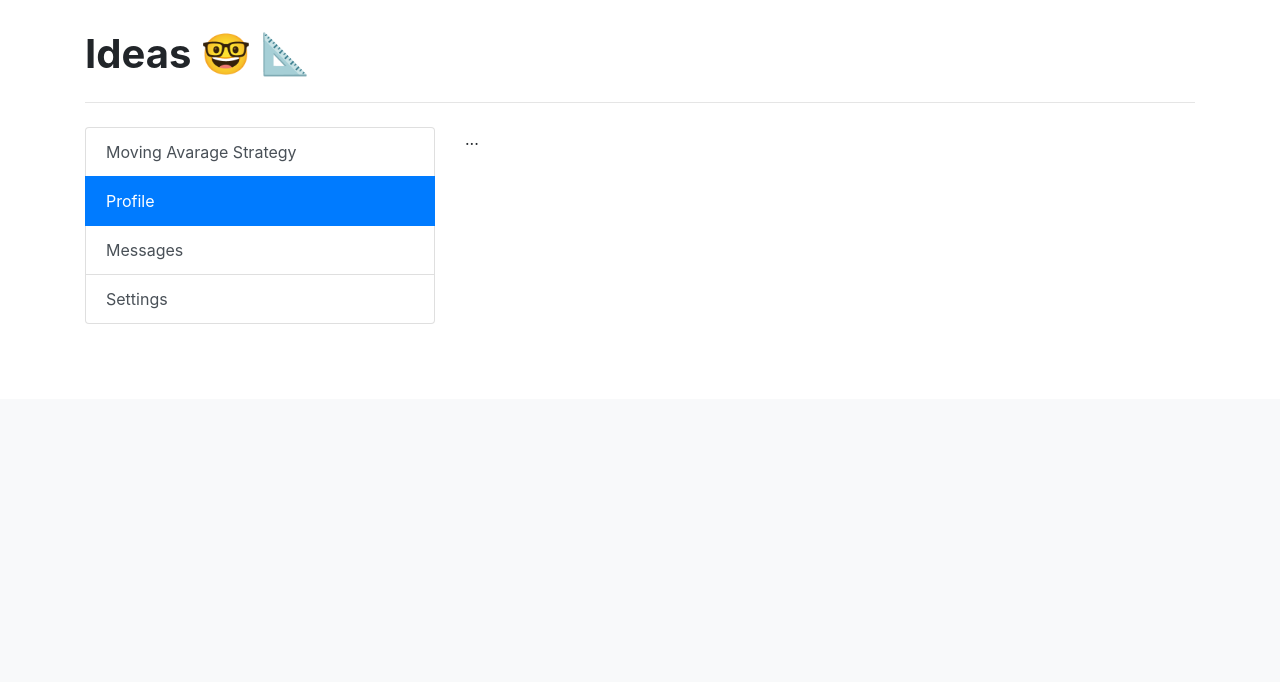
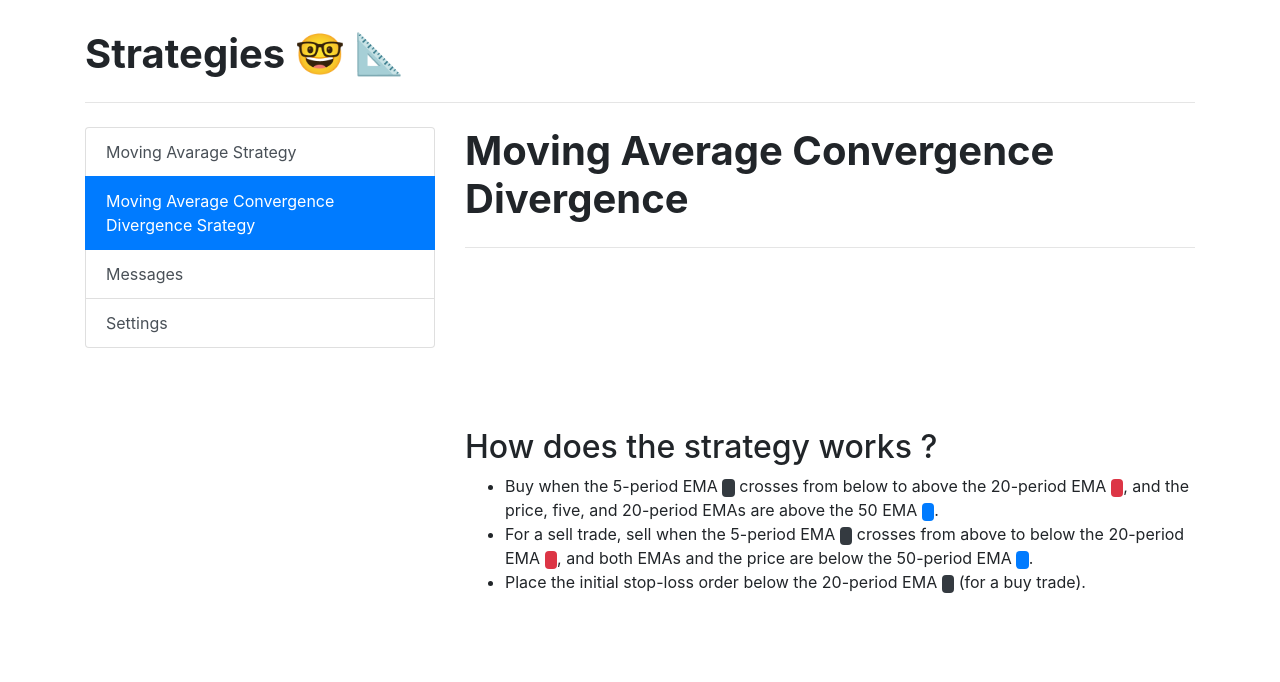
Before and after one commit to yanirhaim/AlgoTrade, a Django app: page /stock/15/ in a window 1280 px wide, after a click on "Moving Average Convergence Divergence Srategy". Shown: the part 401-1083 px from the top of the page. Before the commit the page ends 725 px from the top, so only its background shows below. Run offline with Django 3.2, Linux system fonts and the light colour scheme; data that the repository does not hold is empty; a map, chart or similar area stays blank; some libraries are stand-ins or nearby versions.

Commit message:
Add MACD to strategies on stock Page

```diff
--- a/templates/stock.html
+++ b/templates/stock.html
@@ -14,14 +14,14 @@
     <br/>
     <br/>
     <h1 class="display-10 font-weight-bold">
-      Ideas 🤓 📐
+      Strategies 🤓 📐
     </h1>
     <hr class="my-4">
     <div class="row">
       <div class="col-4">
         <div class="list-group" id="list-tab" role="tablist">
           <a class="list-group-item list-group-item-action active" id="list-home-list" data-toggle="list" href="#list-home" role="tab" aria-controls="home">Moving Avarage Strategy</a>
-          <a class="list-group-item list-group-item-action" id="list-profile-list" data-toggle="list" href="#list-profile" role="tab" aria-controls="profile">Profile</a>
+          <a class="list-group-item list-group-item-action" id="list-profile-list" data-toggle="list" href="#list-profile" role="tab" aria-controls="profile">Moving Average Convergence Divergence Srategy</a>
           <a class="list-group-item list-group-item-action" id="list-messages-list" data-toggle="list" href="#list-messages" role="tab" aria-controls="messages">Messages</a>
           <a class="list-group-item list-group-item-action" id="list-settings-list" data-toggle="list" href="#list-settings" role="tab" aria-controls="settings">Settings</a>
         </div>
@@ -42,7 +42,20 @@
               <li>Place the initial stop-loss order below the 20-period EMA <span class="badge badge-dark">&nbsp;</span> (for a buy trade).</li>
             </ul>
           </div>
-          <div class="tab-pane fade" id="list-profile" role="tabpanel" aria-labelledby="list-profile-list">...</div>
+          <div class="tab-pane fade" id="list-profile" role="tabpanel" aria-labelledby="list-profile-list">
+            <h1 class="display-10 font-weight-bold">
+              Moving Average Convergence Divergence
+            </h1>
+            <hr class="my-4">
+            <canvas id="macdChart"></canvas>
+            <br/>
+            <h2>How does the strategy works ?</h2>
+            <ul>
+              <li>Buy when the 5-period EMA <span class="badge badge-dark">&nbsp;</span> crosses from below to above the 20-period EMA <span class="badge badge-danger">&nbsp;</span>, and the price, five, and 20-period EMAs are above the 50 EMA <span class="badge badge-primary">&nbsp;</span>.</li>
+              <li>For a sell trade, sell when the 5-period EMA <span class="badge badge-dark">&nbsp;</span> crosses from above to below the 20-period EMA <span class="badge badge-danger">&nbsp;</span>, and both EMAs and the price are below the 50-period EMA <span class="badge badge-primary">&nbsp;</span>.</li>
+              <li>Place the initial stop-loss order below the 20-period EMA <span class="badge badge-dark">&nbsp;</span> (for a buy trade).</li>
+            </ul>
+          </div>
           <div class="tab-pane fade" id="list-messages" role="tabpanel" aria-labelledby="list-messages-list">...</div>
           <div class="tab-pane fade" id="list-settings" role="tabpanel" aria-labelledby="list-settings-list">...</div>
         </div>
@@ -77,6 +90,8 @@
       const ema5_ulr = 'https://www.alphavantage.co/query?function=EMA&symbol='+ symbol +'&interval=15min&time_period=5&series_type=open&apikey=00ZERKSSLUKN4XIR'
       const ema20_ulr = 'https://www.alphavantage.co/query?function=EMA&symbol='+ symbol +'&interval=15min&time_period=20&series_type=open&apikey=00ZERKSSLUKN4XIR'
       const ema50_ulr = 'https://www.alphavantage.co/query?function=EMA&symbol='+ symbol +'&interval=15min&time_period=50&series_type=open&apikey=00ZERKSSLUKN4XIR'
+      const macd_ulr = 'https://www.alphavantage.co/query?function=MACD&symbol='+ symbol +'&interval=15min&series_type=open&apikey=00ZERKSSLUKN4XIR'
+
 
       async function getData(){
         //fetch the data on the api---------------------
@@ -91,6 +106,9 @@
 
         var response4 = await fetch(ema50_ulr);
         var data_ema50 = await response4.json();
+
+        var response5 = await fetch(macd_ulr);
+        var data_macd = await response5.json();
       //------------------------------------------------
 
 
@@ -164,8 +182,64 @@
           timeEMAvalues_final.push(timeEMAvalues[i]);
         }
         timeEMAvalues_final = timeEMAvalues_final.reverse();
+        //----------------------------------------------------------------------
 
-        console.log(timeEMAvalues_final);
+        //time frame of the MACD chart------------------------------------------
+        var timeMACD = []
+        for (var i in data_macd["Technical Analysis: MACD"]) {
+          if (data_macd["Technical Analysis: MACD"].hasOwnProperty(i))
+          timeMACD.push(i);
+        }
+        timeMACD_final = []
+        for (var i = 0; i<100; i++){
+          timeMACD_final.push(timeMACD[i]);
+        }
+        timeMACD_final = timeMACD_final.reverse();
+
+        console.log(timeMACD_final);
+        //----------------------------------------------------------------------
+
+        //MACD values chart----------------------------------------------------
+        var macd = []
+        for (var i in data_macd["Technical Analysis: MACD"]) {
+          if (data_macd["Technical Analysis: MACD"].hasOwnProperty(i))
+          macd.push(parseFloat(data_macd["Technical Analysis: MACD"][i]["MACD"]));
+        }
+        macd_final = []
+        for (var i = 0; i<100; i++){
+          macd_final.push(macd[i]);
+        }
+        macd_final = macd_final.reverse();
+
+        console.log(macd_final);
+        //----------------------------------------------------------------------
+
+        //MACD_Hist values chart-------------------------------------------------
+        var macd_h = []
+        for (var i in data_macd["Technical Analysis: MACD"]) {
+          if (data_macd["Technical Analysis: MACD"].hasOwnProperty(i))
+          macd_h.push(parseFloat(data_macd["Technical Analysis: MACD"][i]["MACD_Hist"]));
+        }
+        macdh_final = []
+        for (var i = 0; i<100; i++){
+          macdh_final.push(macd_h[i]);
+        }
+        macdh_final = macdh_final.reverse();
+
+        console.log(macdh_final);
+        //----------------------------------------------------------------------
+
+        //MACD_Hist values chart-------------------------------------------------
+        var macd_s = []
+        for (var i in data_macd["Technical Analysis: MACD"]) {
+          if (data_macd["Technical Analysis: MACD"].hasOwnProperty(i))
+          macd_s.push(parseFloat(data_macd["Technical Analysis: MACD"][i]["MACD_Signal"]));
+        }
+        macds_final = []
+        for (var i = 0; i<100; i++){
+          macds_final.push(macd_s[i]);
+        }
+        macds_final = macds_final.reverse();
         //----------------------------------------------------------------------
 
         //Main Chart of the Stock-----------------------------------------------
@@ -246,6 +320,45 @@
             }
         });
 
+        //MACD Charts------------------------------------------------
+        var ctx = document.getElementById('macdChart').getContext('2d');
+        var myChart = new Chart(ctx, {
+            type: 'bar',
+            data: {
+                labels: timeMACD_final,
+                datasets: [{
+                  type: 'line',
+                  label: 'MACD SIGNAL',
+                  borderColor: "#FF0000",
+                  data: macds_final,
+                  fill: false,
+                },{
+                  type: 'line',
+                  label: 'MACD',
+                  borderColor: "#0000FF",
+                  data: macd_final,
+                  fill: false,
+                },{
+                  label: 'MACD HIST',
+                  backgroundColor: "b#36ecd",
+                  data: macdh_final,
+                },
+              ]
+            },
+            options: {
+                scales: {
+                    yAxes: [{
+                        ticks: {
+                            beginAtZero: false
+                        }
+                    }],
+                    xAxes: [{
+                        display:false
+                    }]
+                }
+            }
+        });
+
       }
 
       getData();
```
